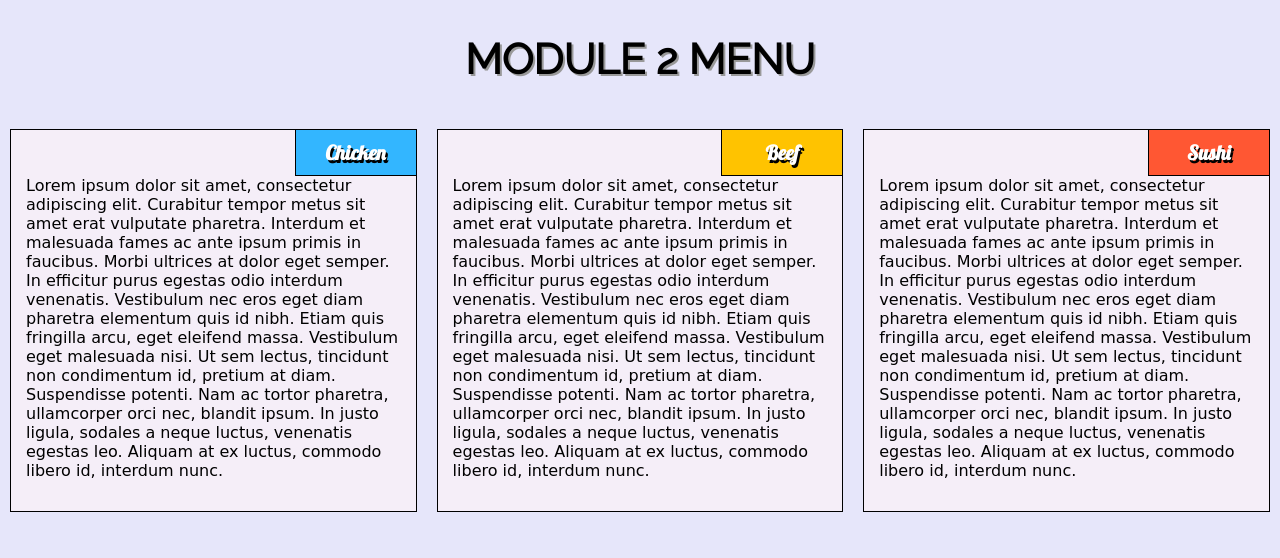
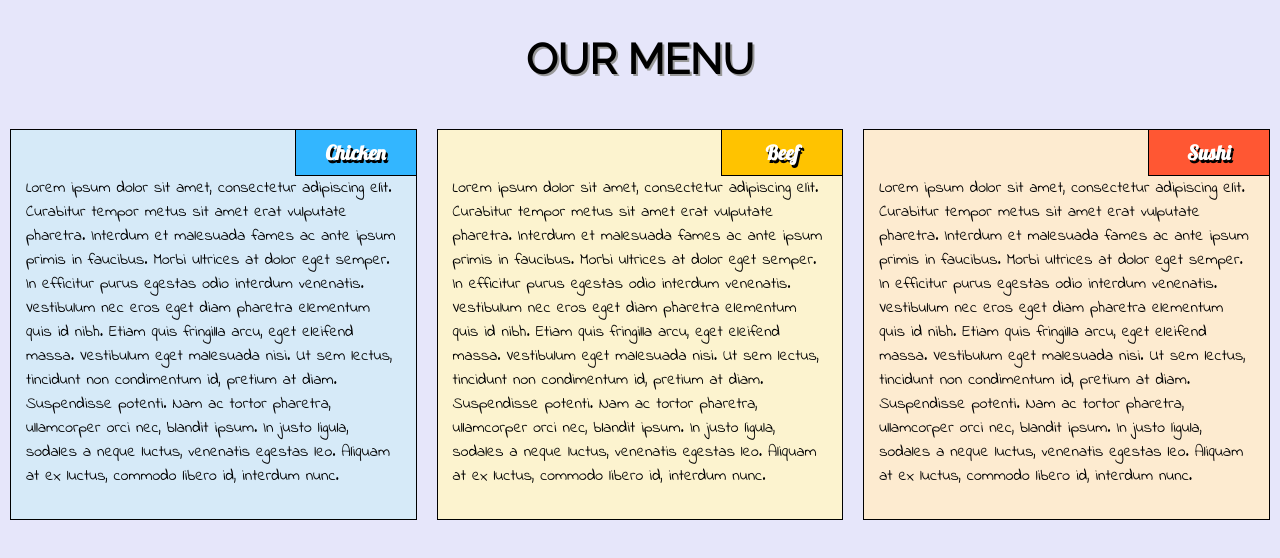
Before and after one commit to severien/coursera-full-stack, a plain HTML site: page module2-solution/index.html in a window 1280 px wide. Drawn offline with Linux system fonts and the light colour scheme.

Commit message:
fixing colors and title

```diff
--- a/module2-solution/css/styles.css
+++ b/module2-solution/css/styles.css
@@ -22,7 +22,6 @@ header h2 {
 	padding: 15px;
 	border: 1px solid black;
 	margin:10px;
-	background-color: #F5EEF8;
 	font-family: 'Indie Flower', cursive;
 }
 .card-title {
@@ -38,6 +37,15 @@ header h2 {
 	text-shadow: 2px 3px #000;
 	float:right;
 	position: relative;
+}
+#section1 {
+	background-color: #D6EAF8;
+}
+#section2 {
+	background-color: #FCF3CF;
+}
+#section3 {
+	background-color: #FDEBD0;
 }
 #section1 .card-title {
 	background-color: #33B6FF;
--- a/module2-solution/index.html
+++ b/module2-solution/index.html
@@ -5,13 +5,13 @@
 	<meta name="viewport" content="width=device-width, initial-scale=1">
 	<title>Module 2 Solution</title>
 	<link href="https://fonts.googleapis.com/css?family=Lobster" rel="stylesheet">
-	<link href="https://fonts.googleapis.com/css?family=Raleway" rel="stylesheet">
+	<link href="https://fonts.googleapis.com/css?family=Indie+Flower|Raleway" rel="stylesheet">
 	<link rel="stylesheet" type="text/css" href="css/styles.css">
 </head>
 <body>
 
 	<header>
-		<h2>Module 2 Menu</h2>
+		<h2>Our Menu</h2>
 	</header>
 
 	<div class="container">
```
